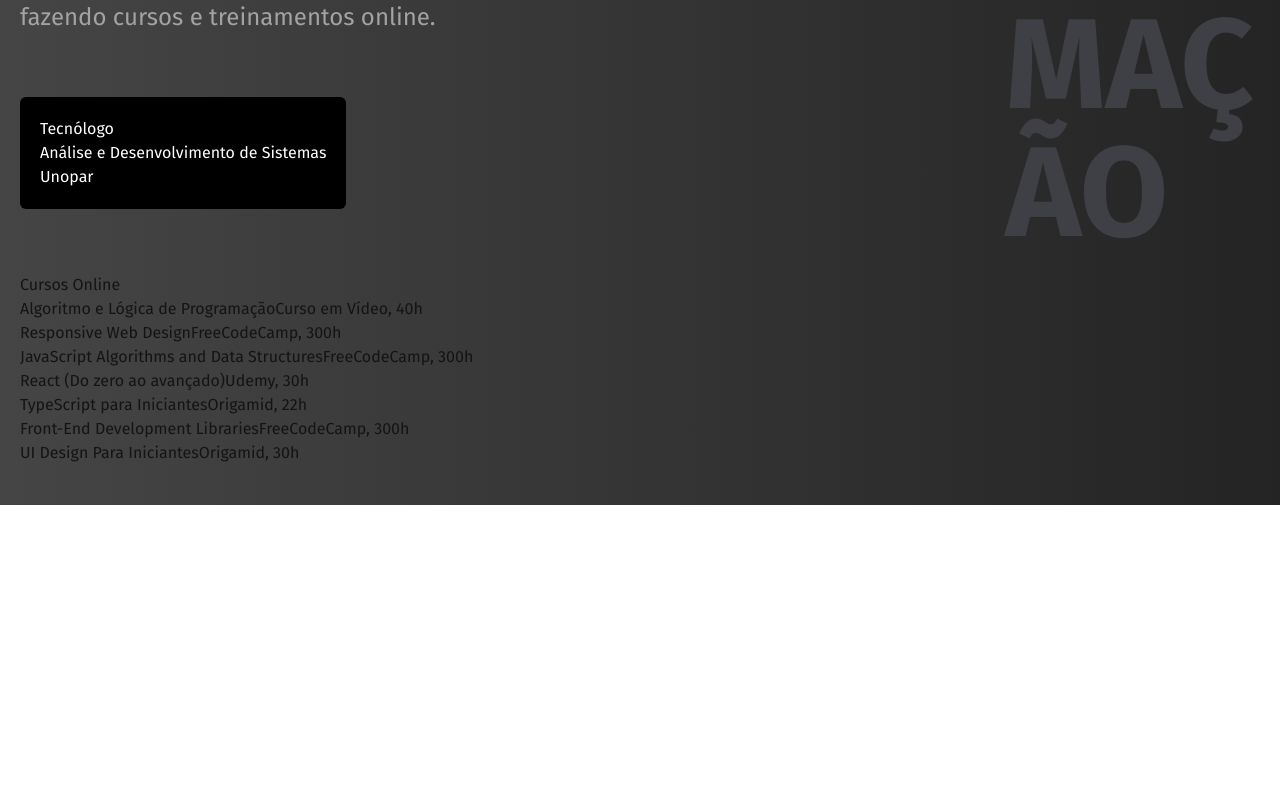
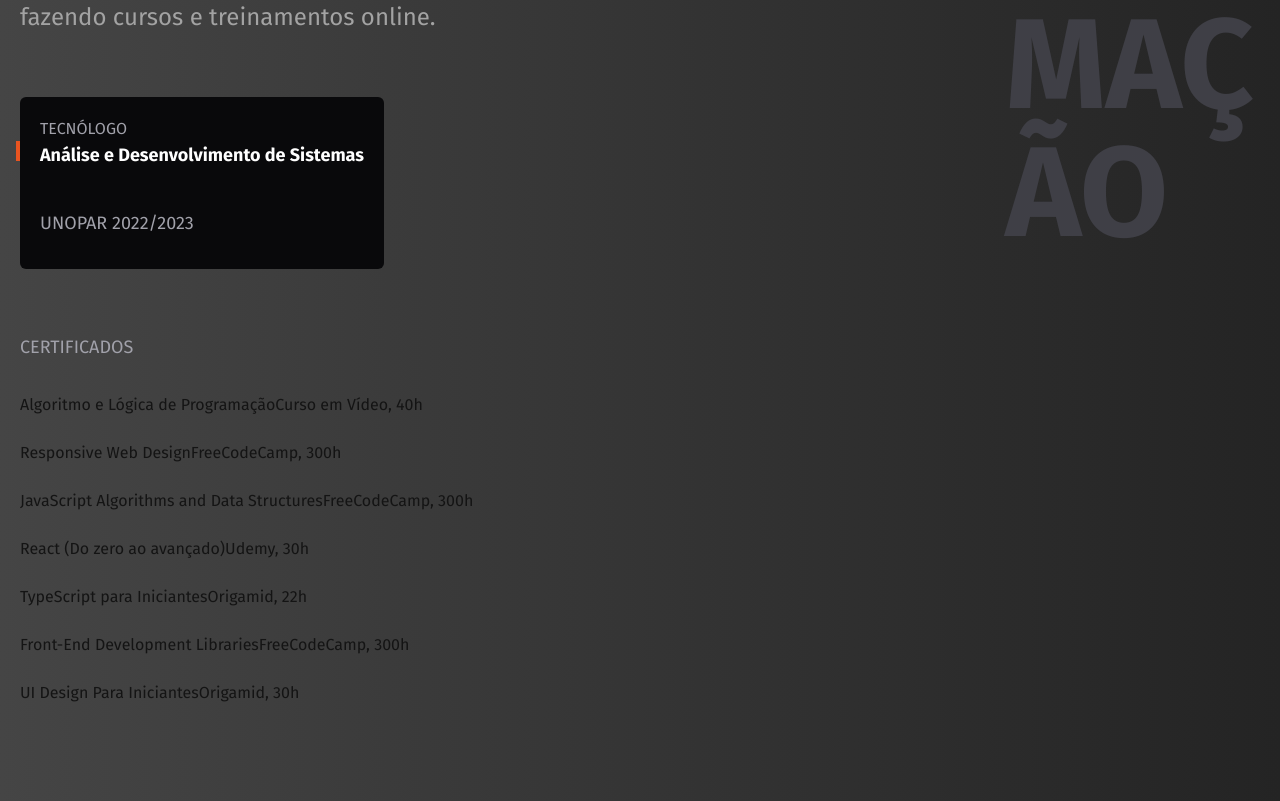
Before and after one commit to FelipeManchester/portfolio2023, a Next.js app: page / in a window 1280 px wide. Shown: the part 1605-2406 px from the top of the page. Before the commit the page ends 2110 px from the top, so only its background shows below. Built offline with nearby package versions, Linux system fonts and the light colour scheme.

Commit message:
styling academics

```diff
--- a/app/components/Academic.js
+++ b/app/components/Academic.js
@@ -32,16 +32,23 @@ const Academic = () => {
             cursos e treinamentos online.
           </p>
           <ul className="flex flex-wrap gap-5 mb-16 text-white">
-            <li className="bg-black p-5 rounded-md">
-              <span>Tecnólogo</span>
-              <h3>Análise e Desenvolvimento de Sistemas</h3>
-              <span>Unopar</span>
+            <li className="bg-zinc-950 p-5 flex flex-col rounded-md">
+              <span className="uppercase text-zinc-400">Tecnólogo</span>
+              <h3 className="text-lg mb-10 relative font-bold">
+                <span className="absolute block w-1 h-5 bg-primary left-[-24px]"></span>
+                Análise e Desenvolvimento de Sistemas
+              </h3>
+              <span className="text-lg uppercase text-zinc-400 mb-3">
+                Unopar 2022/2023
+              </span>
             </li>
           </ul>
           <div>
-            <div>
-              <h3>Cursos Online</h3>
-              <ul>
+            <div className="mb-14">
+              <h3 className="text-lg uppercase text-zinc-400 mb-8">
+                Certificados
+              </h3>
+              <ul className="flex flex-col gap-6">
                 <li>
                   Algoritmo e Lógica de Programação
                   <span>Curso em Vídeo, 40h</span>
```
